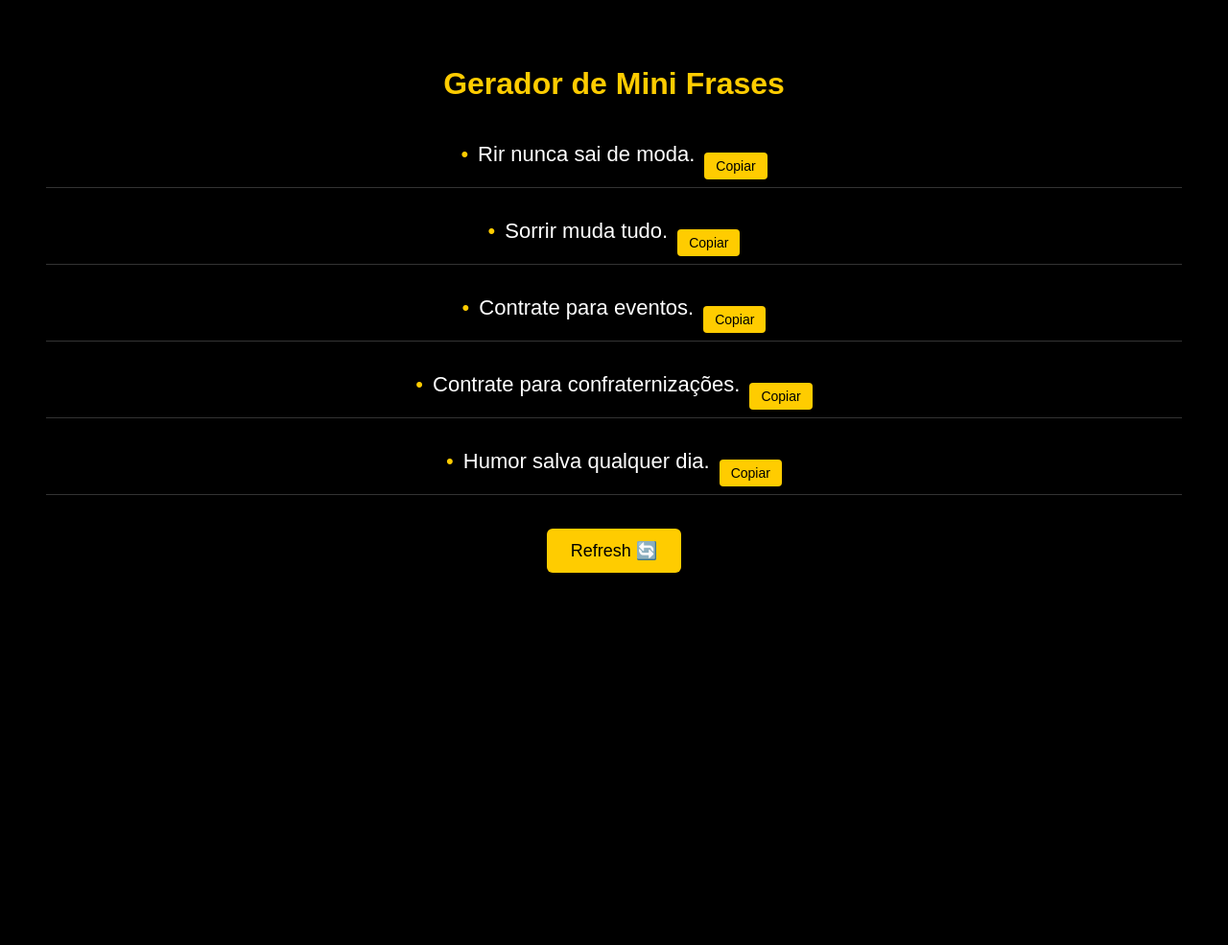
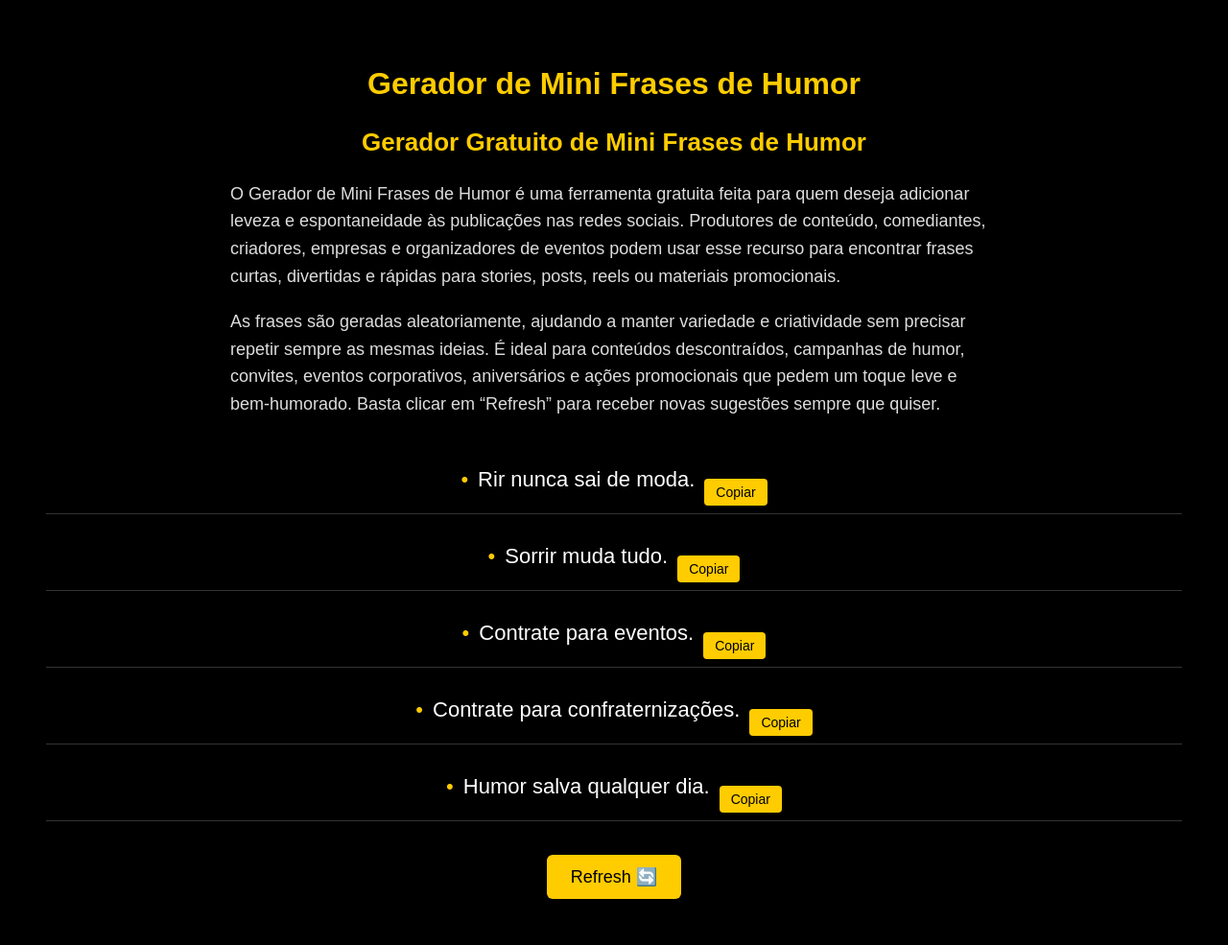
Before and after one commit to atendemidia/atnd, a Jekyll site: the page gerariso.html, which Jekyll copies as it is, in a window 1280 px wide. Shown: the whole page at 96% size. Built offline with Jekyll 4.4.1, drawn with Linux system fonts in a browser that asks for light colours; before the commit the page ends 900 px from its top, so only the background shows below that.

Commit message:
Update gerariso.html

```diff
--- a/gerariso.html
+++ b/gerariso.html
@@ -2,7 +2,7 @@
 <html lang="pt-BR">
 <head>
 <meta charset="UTF-8">
-<title>Gerador de Mini Frases sobre o Riso</title>
+<title>Gerador de Mini Frases de Humor</title>
 
 <style>
     body {
@@ -16,6 +16,22 @@
     h1 {
         color: #ffcc00;
         margin-bottom: 20px;
+    }
+
+    .seo-box {
+        max-width: 800px;
+        margin: 0 auto 30px auto;
+        text-align: left;
+        line-height: 1.6;
+        color: #ddd;
+        font-size: 18px;
+    }
+
+    .seo-box h2 {
+        color: #ffcc00;
+        font-size: 26px;
+        margin-bottom: 15px;
+        text-align: center;
     }
 
     .phrase {
@@ -83,7 +98,23 @@
 
 <body>
 
-<h1>Gerador de Mini Frases</h1>
+<h1>Gerador de Mini Frases de Humor</h1>
+
+<div class="seo-box">
+    <h2>Gerador Gratuito de Mini Frases de Humor</h2>
+    <p>
+        O Gerador de Mini Frases de Humor é uma ferramenta gratuita feita para quem deseja adicionar leveza
+        e espontaneidade às publicações nas redes sociais. Produtores de conteúdo, comediantes, criadores,
+        empresas e organizadores de eventos podem usar esse recurso para encontrar frases curtas,
+        divertidas e rápidas para stories, posts, reels ou materiais promocionais.
+    </p>
+    <p>
+        As frases são geradas aleatoriamente, ajudando a manter variedade e criatividade sem precisar
+        repetir sempre as mesmas ideias. É ideal para conteúdos descontraídos, campanhas de humor,
+        convites, eventos corporativos, aniversários e ações promocionais que pedem um toque leve e bem-humorado.
+        Basta clicar em “Refresh” para receber novas sugestões sempre que quiser.
+    </p>
+</div>
 
 <div id="phrases"></div>
 
@@ -109,7 +140,7 @@
         "Agenda aberta!",
         "Anime sua festa!",
         "Contrate para eventos.",
-        "Rir nunca sai de moda.",
+        "Rir nunca sai de moda."
     ];
 
     function frasesEspeciais() {
```
Also changed, not shown: other parts of gerariso.html (+0 -1 lines).
